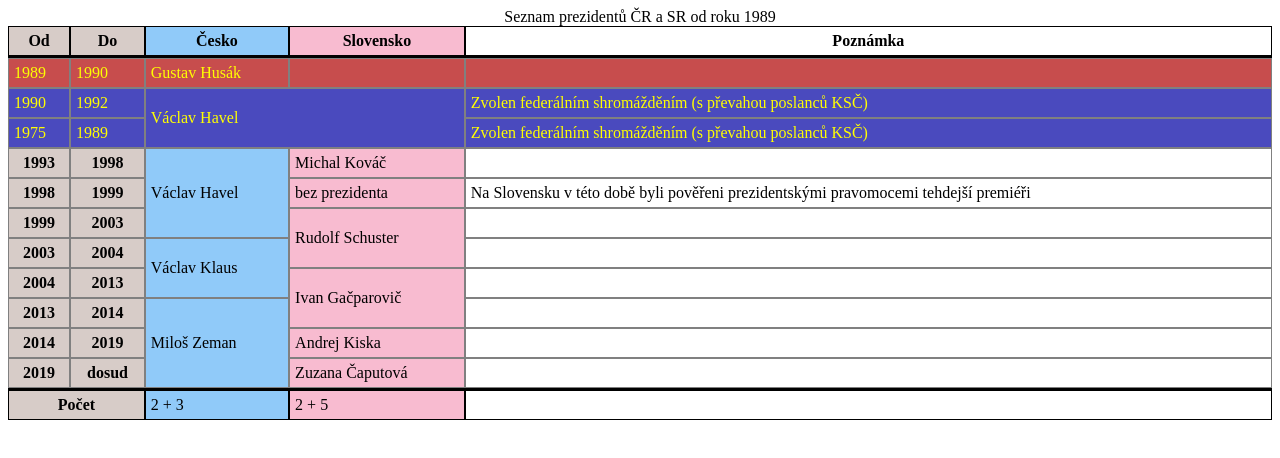
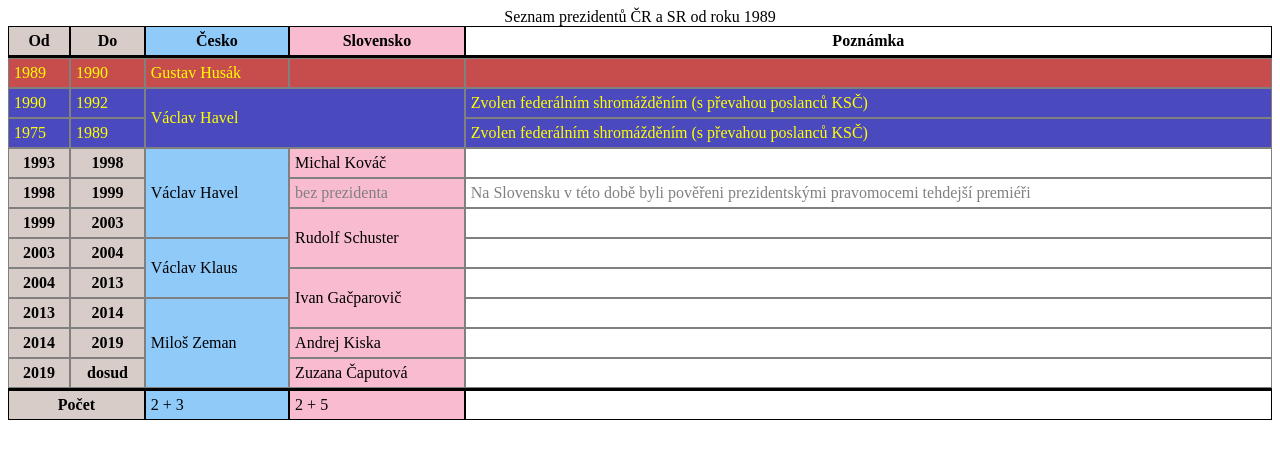
Before and after one commit to pslib-cz/2020p2web-htmltable-presidents-olirezn019, a plain HTML site: page index.html in a window 1280 px wide. Drawn offline with Linux system fonts and the light colour scheme.

Commit message:
gray class

```diff
--- a/index.html
+++ b/index.html
@@ -24,6 +24,9 @@
       .presidents tfoot tr th, .presidents tfoot tr td{
         border-top: 3px solid;
         border-color: black;
+      }
+      .gray{
+        color: gray;
       }
     </style>
   </head>
@@ -73,8 +76,8 @@
         <tr>
           <th class="roky">1998</th>
           <th class="roky">1999</th>
-          <td class="sr">bez prezidenta</td>
-          <td>Na Slovensku v této době byli pověřeni prezidentskými pravomocemi tehdejší premiéři</td>
+          <td class="sr gray">bez prezidenta</td>
+          <td class="gray">Na Slovensku v této době byli pověřeni prezidentskými pravomocemi tehdejší premiéři</td>
         </tr>
         <tr>
           <th class="roky">1999</th>
```
